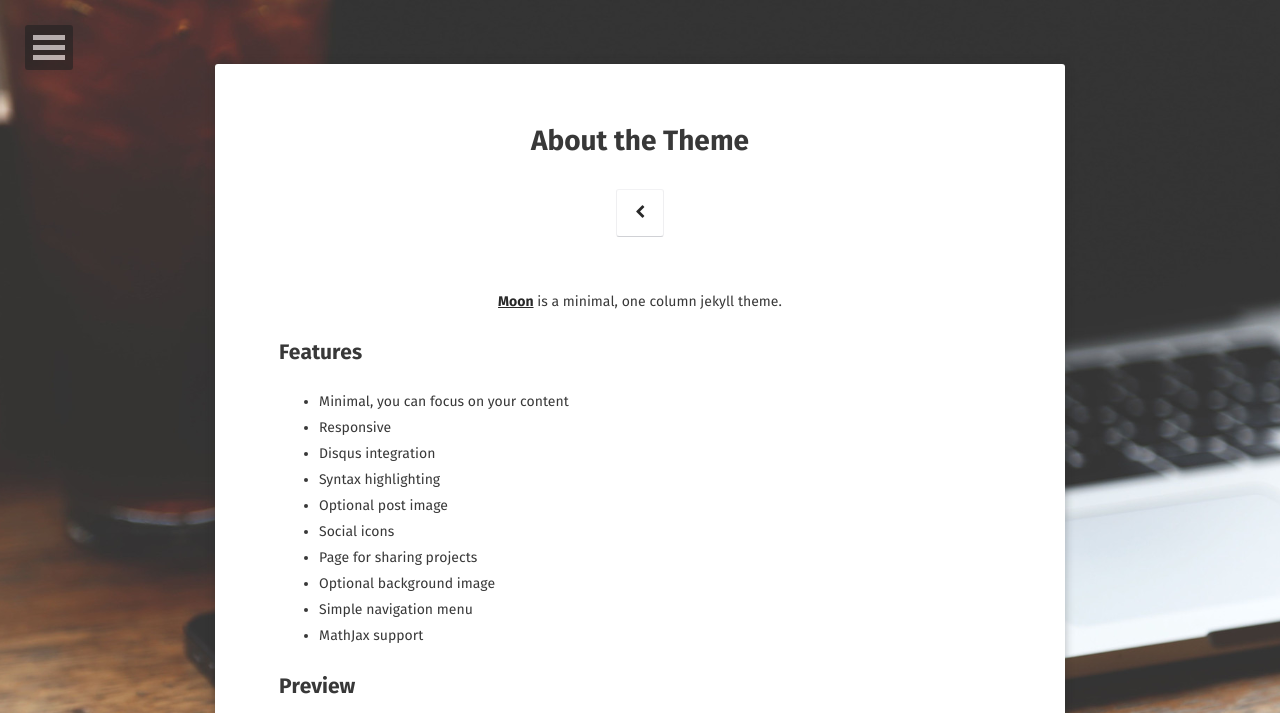
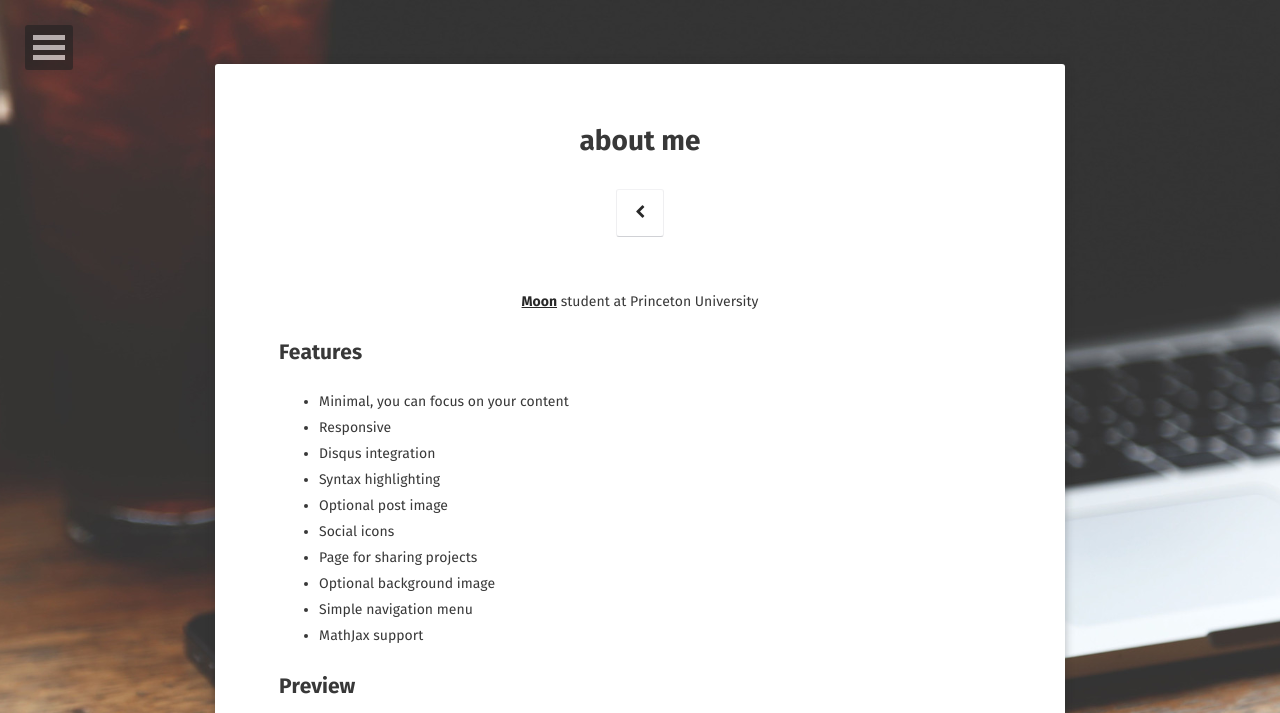
Before and after one commit to sp37344/sp37344.github.io, a Jekyll site: the page built from about/index.md, in a window 1280 px wide, cut to the strip 0-713 px from the top of the page. Built offline with Jekyll 4.4.1, drawn with Linux system fonts in a browser that asks for light colours; some web fonts are replaced.

Commit message:
personal links

```diff
--- a/about/index.md
+++ b/about/index.md
@@ -1,12 +1,12 @@
 ---
 layout: page
-title: About the Theme
+title: about me
 tags: [about, Jekyll, theme, moon]
-date: 2016-03-21
+date: 2017-10-2
 comments: false
 ---
 
-<center><a href="http://taylantatli.github.io/Moon"><b>Moon</b></a> is a minimal, one column jekyll theme.</center>
+<center><a href="http://sp37344.github.io/"><b>Moon</b></a> student at Princeton University </center>
 
 ## Features
 * Minimal, you can focus on your content
```
